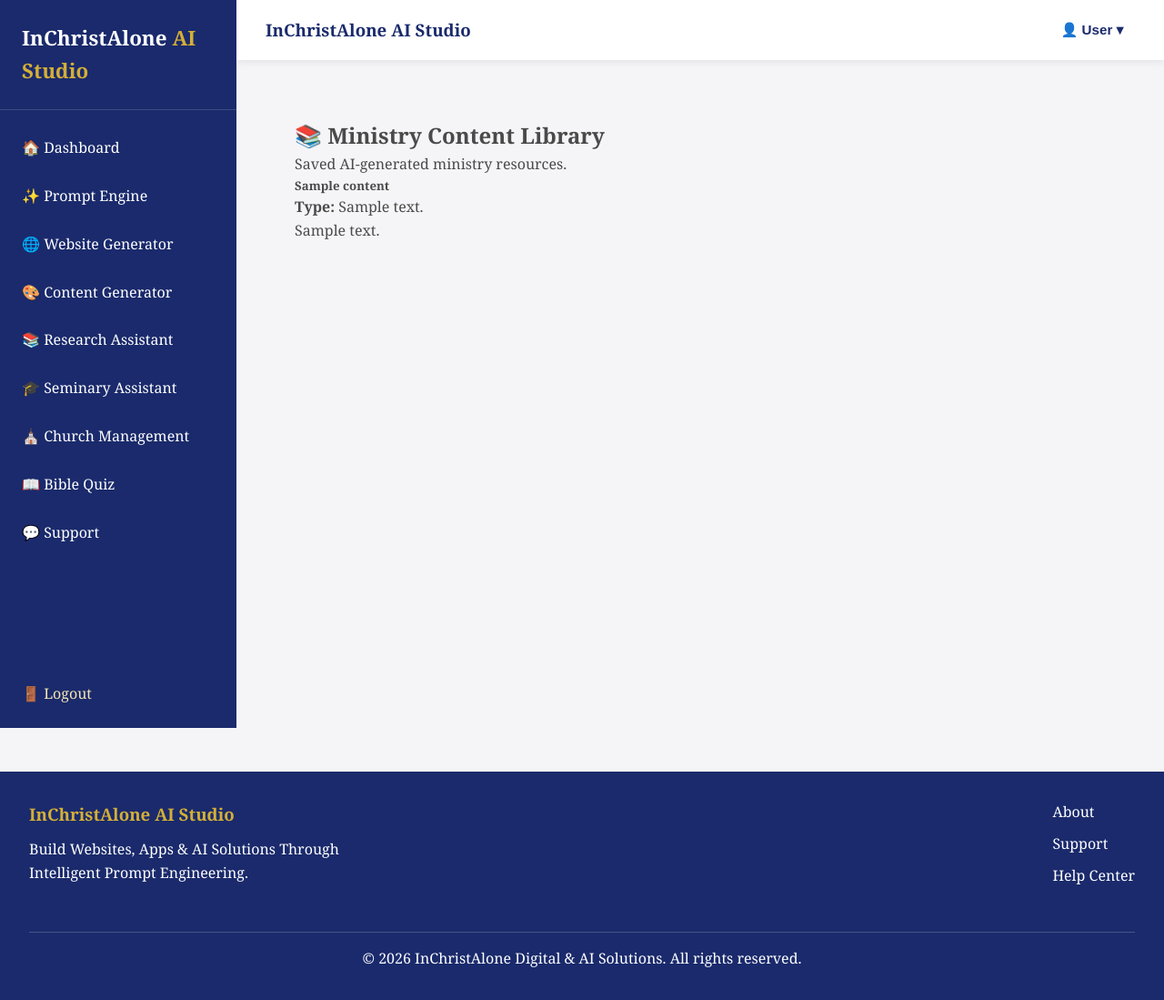
After one commit to taiwolade-dot/InChristAlone-AI-Studio, a Flask app: page /ministry/content-library in a window 1280 px wide. The commit adds this page. Shown: the whole page at 91% size. Run offline with Flask 3, Linux system fonts and the light colour scheme; a user stored in the database is signed in; tables that the repository leaves empty hold one stand-in row (values such as "Sample post").

Commit message:
v3.5.3 Ministry content library interface

```diff
--- a/modules/ministry/routes.py
+++ b/modules/ministry/routes.py
@@ -8,7 +8,8 @@ from models import (
     ChurchEvent,
     BibleQuiz,
     AIConversation,
-    MinistryOccasion
+    MinistryOccasion,
+    MinistryContent
 )
 
 
@@ -122,3 +123,19 @@ def dashboard():
           birthday_alerts=birthday_alerts,
         occasion_alerts=occasion_alerts
     )
+
+
+@ministry_bp.route("/content-library")
+@login_required
+def content_library():
+
+    contents = MinistryContent.query.filter_by(
+        owner_id=current_user.id
+    ).order_by(
+        MinistryContent.created_at.desc()
+    ).all()
+
+    return render_template(
+        "ministry/content_library.html",
+        contents=contents
+    )
--- /dev/null
+++ b/templates/ministry/content_library.html
@@ -0,0 +1,49 @@
+{% extends "base.html" %}
+
+{% block content %}
+
+<div class="container mt-4">
+
+    <h2>📚 Ministry Content Library</h2>
+
+    <p>
+        Saved AI-generated ministry resources.
+    </p>
+
+    {% if contents %}
+
+        {% for item in contents %}
+
+        <div class="card mb-3">
+            <div class="card-body">
+
+                <h5>{{ item.title }}</h5>
+
+                <p>
+                    <strong>Type:</strong>
+                    {{ item.content_type }}
+                </p>
+
+                <p>
+                    {{ item.content[:300] }}
+                    {% if item.content|length > 300 %}
+                    ...
+                    {% endif %}
+                </p>
+
+            </div>
+        </div>
+
+        {% endfor %}
+
+    {% else %}
+
+        <div class="alert alert-info">
+            No saved ministry content yet.
+        </div>
+
+    {% endif %}
+
+</div>
+
+{% endblock %}
```
Also changed, not shown: templates/ministry/dashboard.html (+14 -0 lines).
